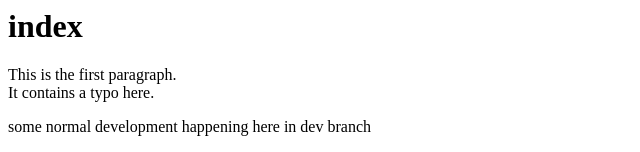
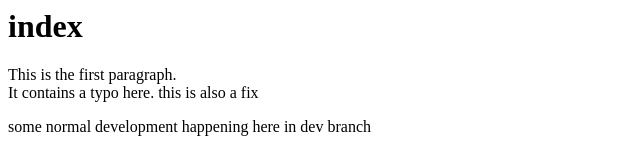
Before and after one commit to iohn2000/flowtest, a plain HTML site: page index.html in a window 1280 px wide. Shown: the top 152 px of the page, without its empty margins (0-640 px from the left). Drawn offline with Linux system fonts and the light colour scheme.

Commit message:
bugfix 02 on UAT

```diff
--- a/index.html
+++ b/index.html
@@ -6,7 +6,7 @@
 		<h1>index</h1>
 		<p>
 		This is the first paragraph.<br />
-		It contains a typo here.
+		It contains a typo here. this is also a fix
 		</p>
 
 		<p>
```
